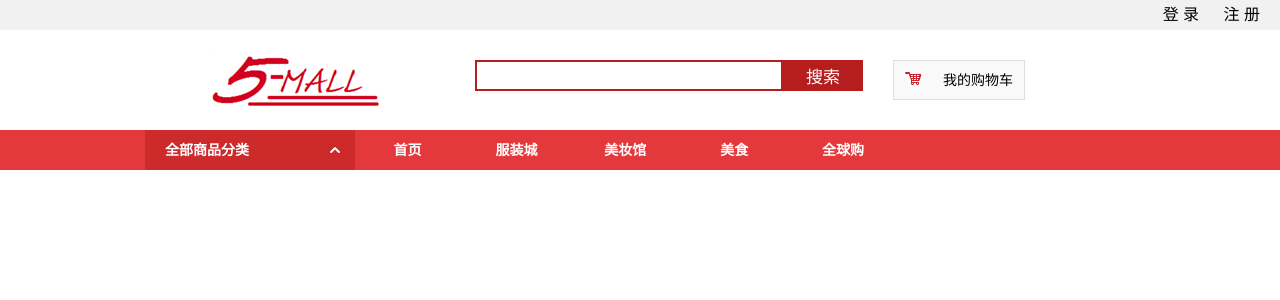
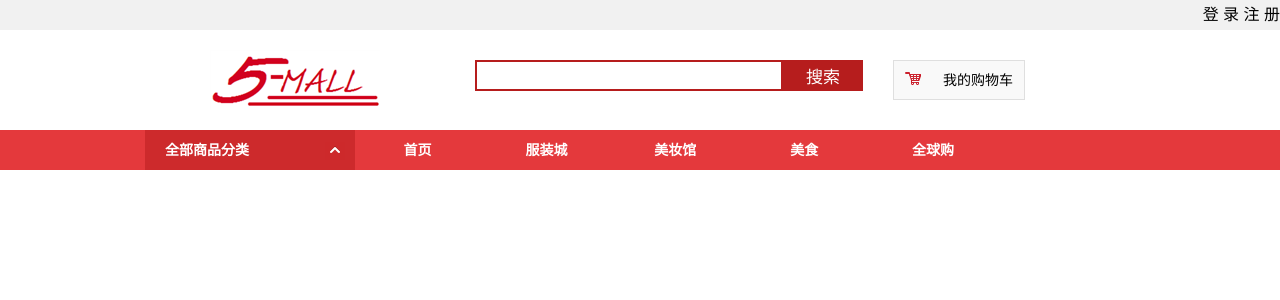
Before and after one commit to joriscai/project-practice, a PHP site: page /DbName/Public/tpl/tpl.html in a window 1280 px wide. Shown: the top 300 px of the page. Run offline with PHP 8.4, Linux system fonts and the light colour scheme.

Commit message:
解决头部与其他页面兼容问题

```diff
--- a/Application/Home/View/category.html
+++ b/Application/Home/View/category.html
@@ -1,3 +1,4 @@
+<!DOCTYPE html>
 <html>
 <head>
 <meta http-equiv="Content-Type" content="text/html; charset=utf-8" />
--- a/Public/CSS/top.css
+++ b/Public/CSS/top.css
@@ -25,7 +25,7 @@
 		a{
 			color: black;
 			text-decoration: none;
-			padding:0px 20px 0px 0px;
+
 		}
 		a:hover{
 			color: red;
@@ -35,12 +35,12 @@
 		a:visited{
 
 			text-decoration: none;
-			padding:0px 20px 0px 0px;
+
 		}
 		a:active{
 
 			text-decoration: none;
-			padding:0px 20px 0px 0px;
+
 		}
 		.overWidth{
 			position: relative;
@@ -209,9 +209,10 @@
 		#navitems li{
 			display: inline-block;
 			padding-left: 20px;
+			padding-right: 20px;
 			width: 85px;
 			text-align: center;
-			+display: inline;
+
 
 		}
 
```
